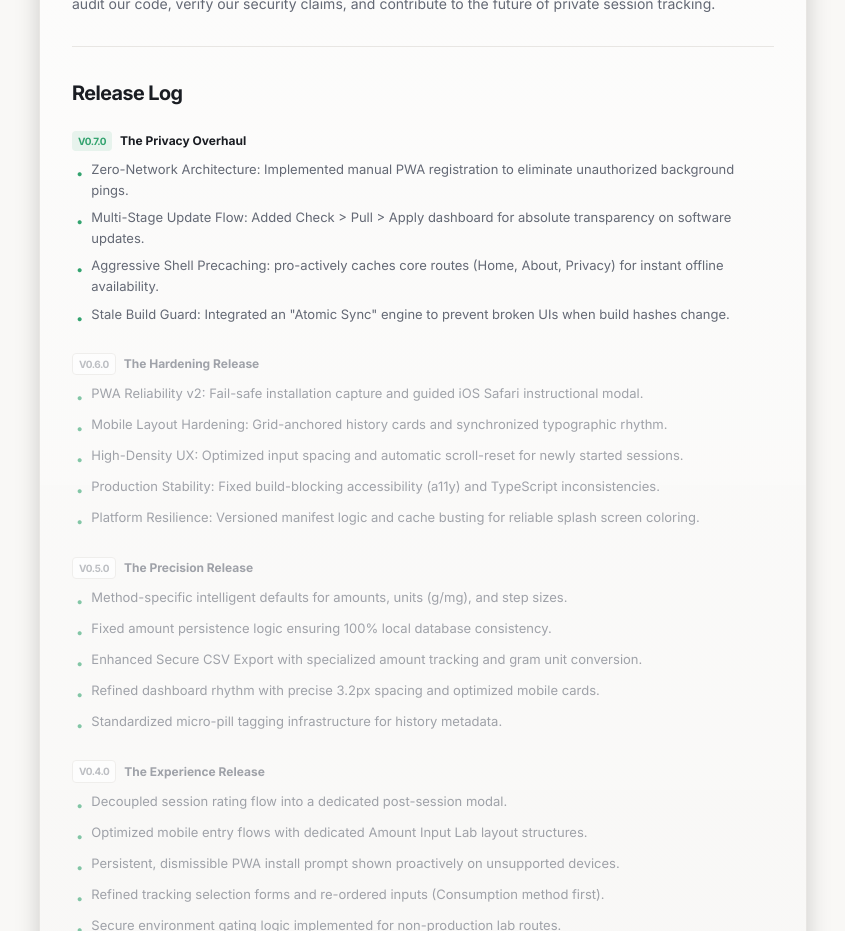
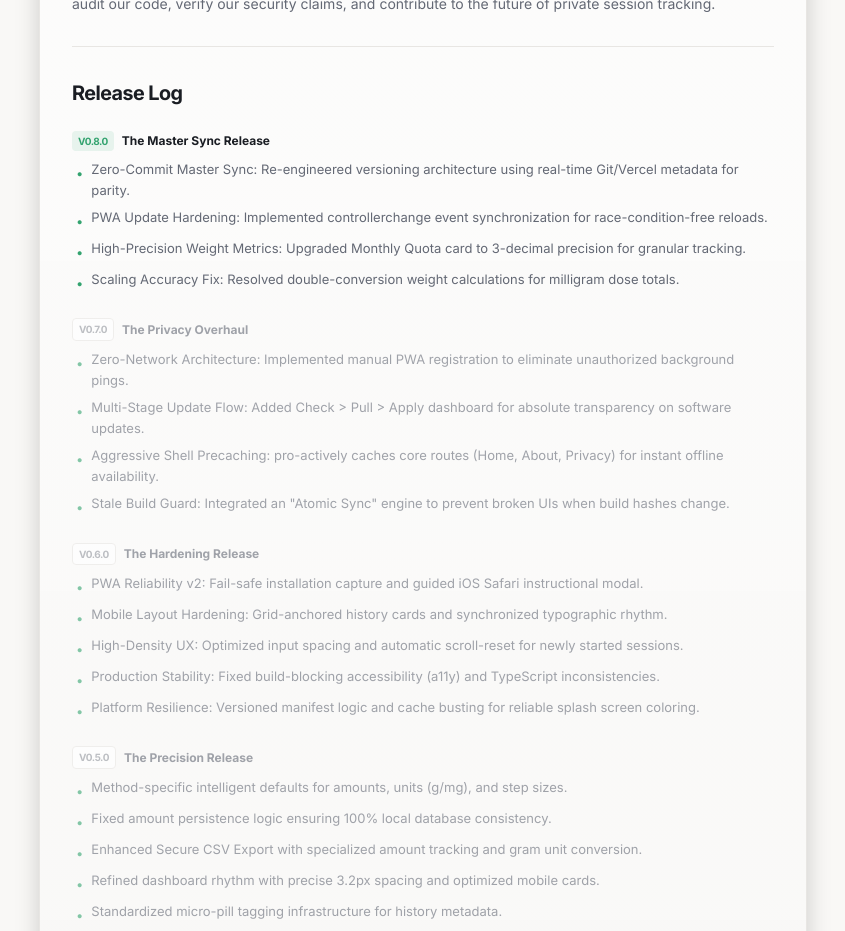
Before and after one commit to openpot/core, a Next.js app: page /about in a window 1280 px wide. Shown: the part 860-1791 px from the top of the page, without its empty margins (217-1062 px from the left). Built offline with nearby package versions, Linux system fonts and the light colour scheme.

Commit message:
chore: update about page release notes for v0.8.0

```diff
--- a/public/version.json
+++ b/public/version.json
@@ -1,4 +1,4 @@
 {
-  "version": "v0.8.0-a996323",
-  "timestamp": 1776771257654
+  "version": "v0.8.0-82cf242",
+  "timestamp": 1776771781412
 }
--- a/src/app/about/page.tsx
+++ b/src/app/about/page.tsx
@@ -76,8 +76,33 @@ export default function AboutPage() {
            <div className="space-y-6">
               <div className="space-y-2">
                 <div className="flex items-center gap-2">
-                  <span className="text-[10px] font-bold text-primary uppercase tracking-tighter bg-primary/10 px-1.5 py-0.5 rounded">v0.7.0</span>
-                  <span className="text-xs font-bold text-text-primary">The Privacy Overhaul</span>
+                  <span className="text-[10px] font-bold text-primary uppercase tracking-tighter bg-primary/10 px-1.5 py-0.5 rounded">v0.8.0</span>
+                  <span className="text-xs font-bold text-text-primary">The Master Sync Release</span>
+                </div>
+                <ul className="space-y-1.5 text-[13px] text-text-secondary list-none pl-1">
+                  <li className="flex items-start gap-2">
+                    <span className="text-primary mt-1">•</span>
+                    <span>Zero-Commit Master Sync: Re-engineered versioning architecture using real-time Git/Vercel metadata for parity.</span>
+                  </li>
+                  <li className="flex items-start gap-2">
+                    <span className="text-primary mt-1">•</span>
+                    <span>PWA Update Hardening: Implemented controllerchange event synchronization for race-condition-free reloads.</span>
+                  </li>
+                  <li className="flex items-start gap-2">
+                    <span className="text-primary mt-1">•</span>
+                    <span>High-Precision Weight Metrics: Upgraded Monthly Quota card to 3-decimal precision for granular tracking.</span>
+                  </li>
+                  <li className="flex items-start gap-2">
+                    <span className="text-primary mt-1">•</span>
+                    <span>Scaling Accuracy Fix: Resolved double-conversion weight calculations for milligram dose totals.</span>
+                  </li>
+                </ul>
+              </div>
+
+              <div className="space-y-2 opacity-60">
+                <div className="flex items-center gap-2">
+                  <span className="text-[10px] font-bold text-text-tertiary uppercase tracking-tighter bg-bg-overlay border border-border-subtle px-1.5 py-0.5 rounded">v0.7.0</span>
+                  <span className="text-xs font-bold text-text-secondary">The Privacy Overhaul</span>
                 </div>
                 <ul className="space-y-1.5 text-[13px] text-text-secondary list-none pl-1">
                   <li className="flex items-start gap-2">
```
Also changed, not shown: public/sw.js, 1 other file (tests, documents, lock files or other folders).
